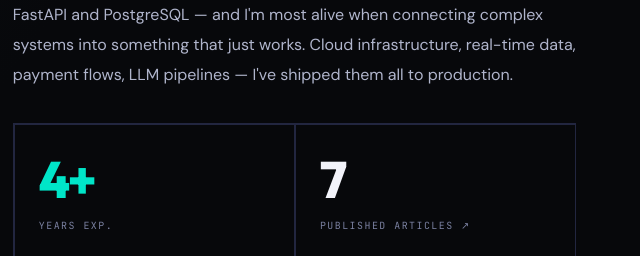
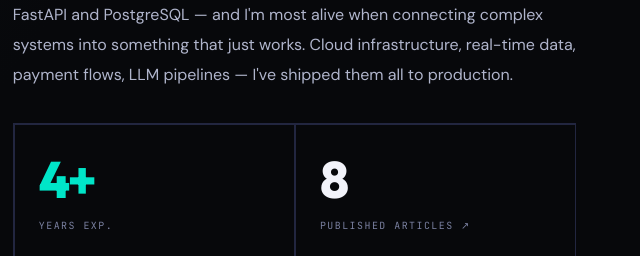
Before and after one commit to yogeshwaran-c/yogeshwaran-c, a website: page index.html in a window 1280 px wide. Shown: the part 3030-3286 px from the top of the page, 640-1280 px from the left. Drawn offline with Linux system fonts and the light colour scheme.

Commit message:
Correct the homepage article count to 8 after the November post
- The November release (#85, #86) published the eighth post but left the
  Published articles tile and its aria-label at 7
- The blog listing, RSS feed and sitemap already carry all eight posts, so
  the homepage was the only surface out of step

```diff
--- a/index.html
+++ b/index.html
@@ -494,7 +494,7 @@ button:focus-visible{outline:2px solid var(--accent);outline-offset:3px}
     </div>
     <div class="stats-row">
       <div class="stat"><span class="stat-num" data-count="4">4+</span><span class="stat-label">Years Exp.</span></div>
-      <a class="stat" href="/blog/" aria-label="Read the 7 published engineering articles"><span class="stat-num">7</span><span class="stat-label">Published articles ↗</span></a>
+      <a class="stat" href="/blog/" aria-label="Read the 8 published engineering articles"><span class="stat-num">8</span><span class="stat-label">Published articles ↗</span></a>
       <div class="stat"><span class="stat-num" data-count="16">16+</span><span class="stat-label">OSS Projects</span></div>
       <div class="stat"><span class="stat-num" data-count="230">230+</span><span class="stat-label">Merged PRs</span></div>
     </div>
```
